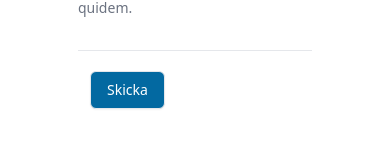
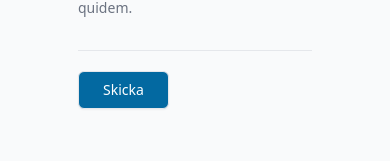
Before and after one commit to serdarsavas/silwear, a Next.js app: page /kontakt in a window 390 px wide. Shown: the part 2044-2205 px from the top of the page. Built offline with nearby package versions, Linux system fonts and the light colour scheme; what @tailwindcss/typography would draw is missing.

Commit message:
fix bug with footer for mobile

```diff
--- a/components/ContactForm.js
+++ b/components/ContactForm.js
@@ -65,7 +65,7 @@ export default function ContactForm() {
   };
 
   return (
-    <div className='w-3/5 mx-auto sm:h-full'>
+    <div className='w-3/5 mx-auto h-full bg-gray-50'>
       <div>
         <h3 className='text-lg leading-6 font-medium text-gray-700'>
           Vi ser fram emot att höra av dig
@@ -80,10 +80,7 @@ export default function ContactForm() {
         </p>
       </div>
       <Alert isOpen={alertIsOpen} success={status.success} />
-      <form
-        onSubmit={handleOnSubmit}
-        className='pt-8 space-y-8 divide-y divide-gray-200 '
-      >
+      <form onSubmit={handleOnSubmit} className='pt-8 space-y-8 divide-y'>
         <div>
           <div className='grid grid-cols-1 gap-y-6 gap-x-4 sm:grid-cols-6'>
             <div className='sm:col-span-3'>
@@ -144,8 +141,7 @@ export default function ContactForm() {
             </div>
           </div>
 
-          <div className='mt-6 grid grid-cols-1 gap-y-6 gap-x-4 sm:grid-cols-6'>
-            <div className='sm:col-span-6'>
+          <div className='mt-6 sm:col-span-6'>
             <label
               htmlFor='message'
               className='block text-sm font-medium text-gray-700'
@@ -162,10 +158,9 @@ export default function ContactForm() {
               ></textarea>
             </div>
             <p className='mt-2 text-sm text-gray-500'>
-                Lorem ipsum dolor sit amet consectetur adipisicing elit.
-                Officia, quidem.
+              Lorem ipsum dolor sit amet consectetur adipisicing elit. Officia,
+              quidem.
             </p>
-            </div>
           </div>
         </div>
 
@@ -173,7 +168,7 @@ export default function ContactForm() {
           <div className='flex justify-start'>
             <button
               type='submit'
-              className='ml-3 inline-flex justify-center py-2 px-4 border border-transparent shadow-sm text-sm font-medium rounded-md text-white bg-blue-700 hover:bg-blue-800 focus:outline-none focus:ring-2 focus:ring-offset-2 focus:ring-blue-500'
+              className='inline-flex justify-center py-2 px-6 border border-transparent shadow-sm text-sm font-medium rounded-md text-white bg-blue-700 hover:bg-blue-800 focus:outline-none focus:ring-2 focus:ring-offset-2 focus:ring-blue-500'
               disabled={status.submitting}
             >
               {!status.submitting
--- a/pages/kontakt.js
+++ b/pages/kontakt.js
@@ -8,7 +8,7 @@ export default function Contact() {
     <>
       <Nav />
       <Team />
-      <div className='bg-gray-50 h-screen m-0 flex flex-col gap-8'>
+      <div className='bg-gray-50 m-0 flex flex-col gap-8'>
         <ContactForm />
         <Footer color='gray-600' bgColor='white' />
       </div>
```
Lines whose indentation alone changed are shown as unchanged.
